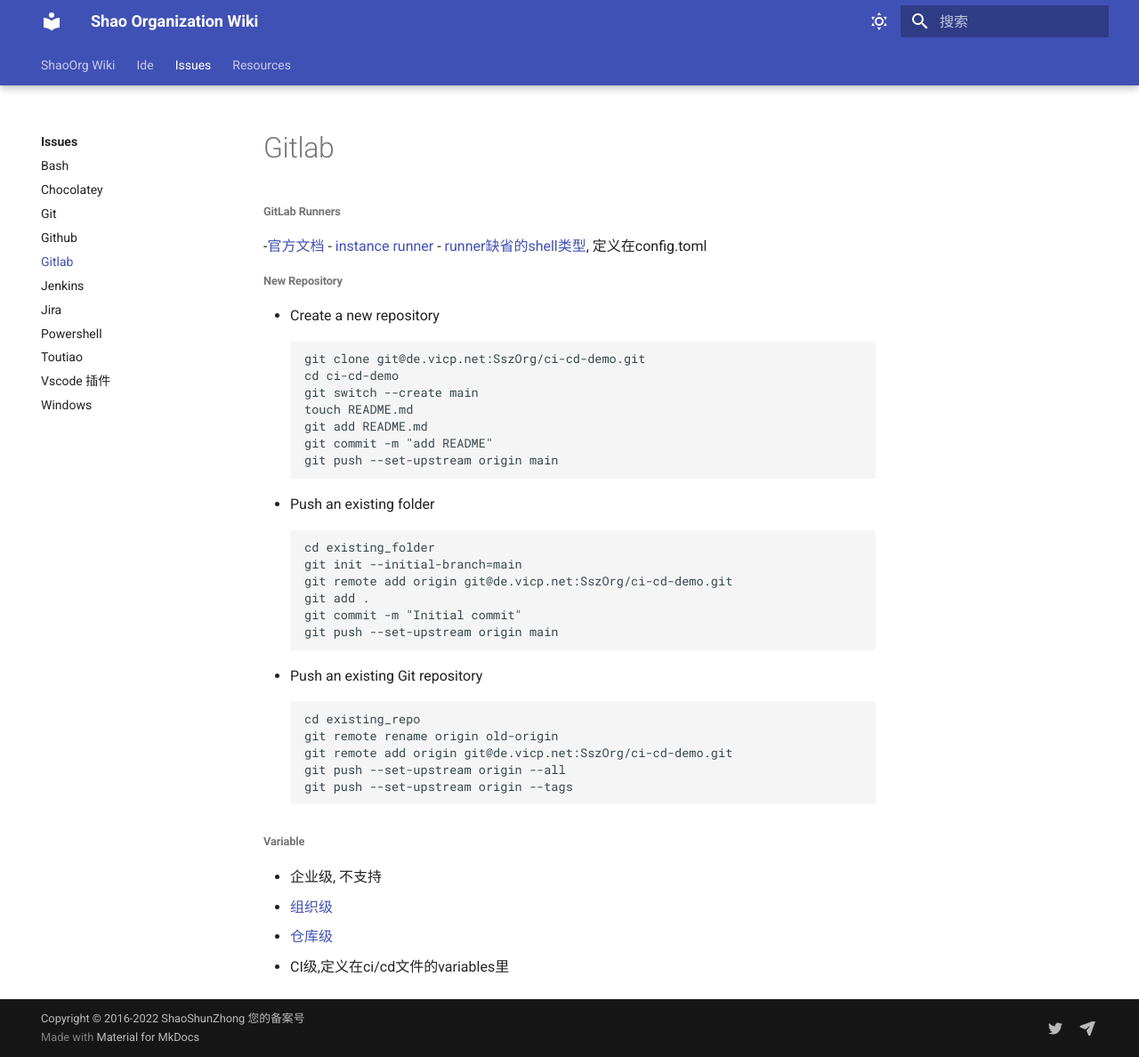
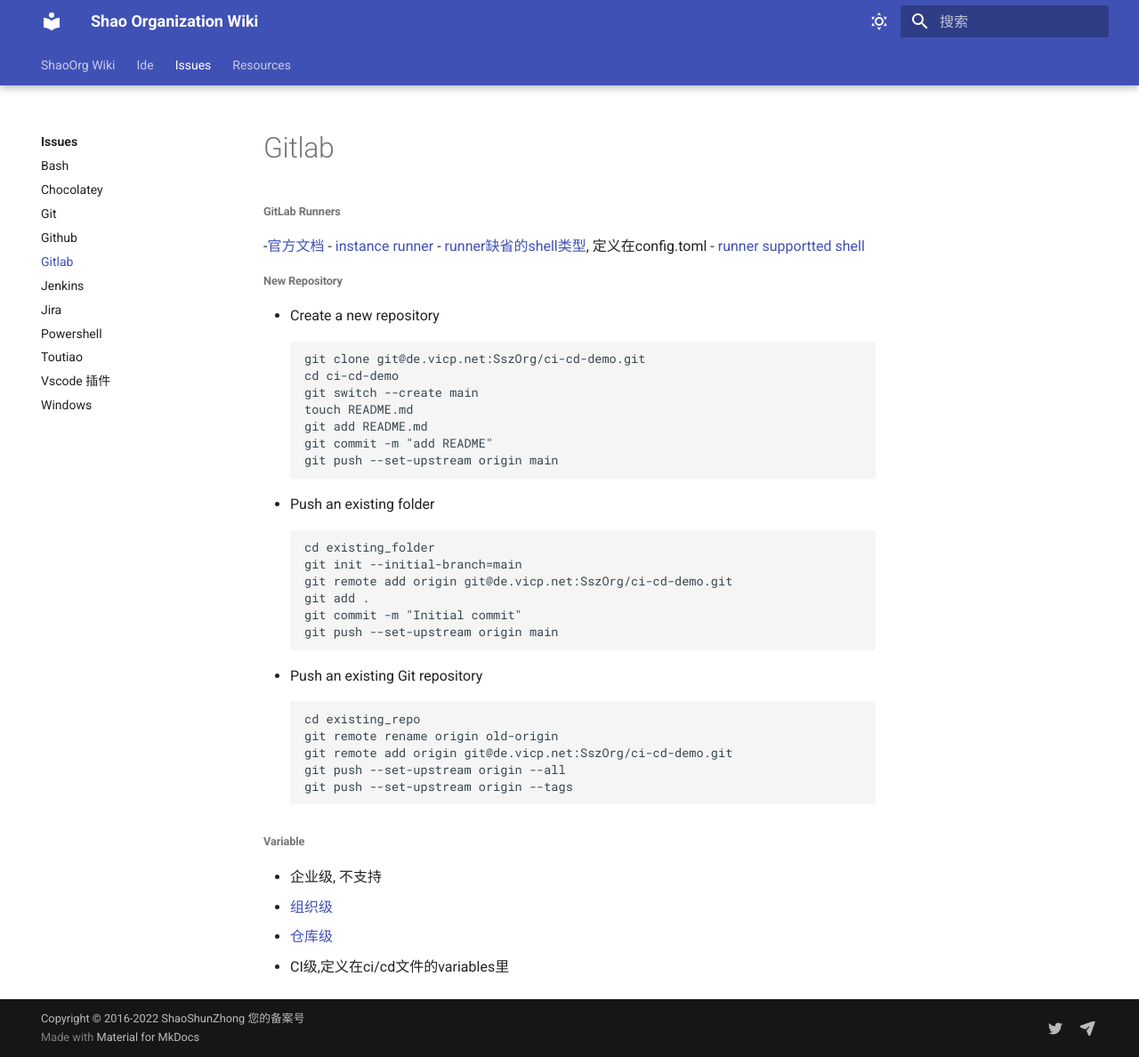
Before and after one commit to ShaoOrg/bulletin, an MkDocs documentation site: the page built from docs/issues/gitlab.md, in a window 1280 px wide and 1188 px high. Shown: the whole window at 89% size. Built offline with MkDocs 1.6.1 and Material for MkDocs 9.7.7, drawn with Linux system fonts in a browser that asks for light colours.

Commit message:
NOCR: committed by shell from SSZ-HTPC

````diff
--- a/docs/issues/gitlab.md
+++ b/docs/issues/gitlab.md
@@ -3,6 +3,7 @@
 -[官方文档](https://docs.gitlab.com/ee/ci/runners/runners_scope.html)
 - [instance runner](https://de.vicp.net:58443/admin/runners)
 - [runner缺省的shell类型](https://docs.gitlab.com/ee/ci/variables/#using-the-ci-variables-in-your-job-scripts), 定义在config.toml
+- [runner supportted shell](https://docs.gitlab.com/runner/shells/index.html#shell-profile-loading)
 ###### New Repository
 - Create a new repository
 ```
````
